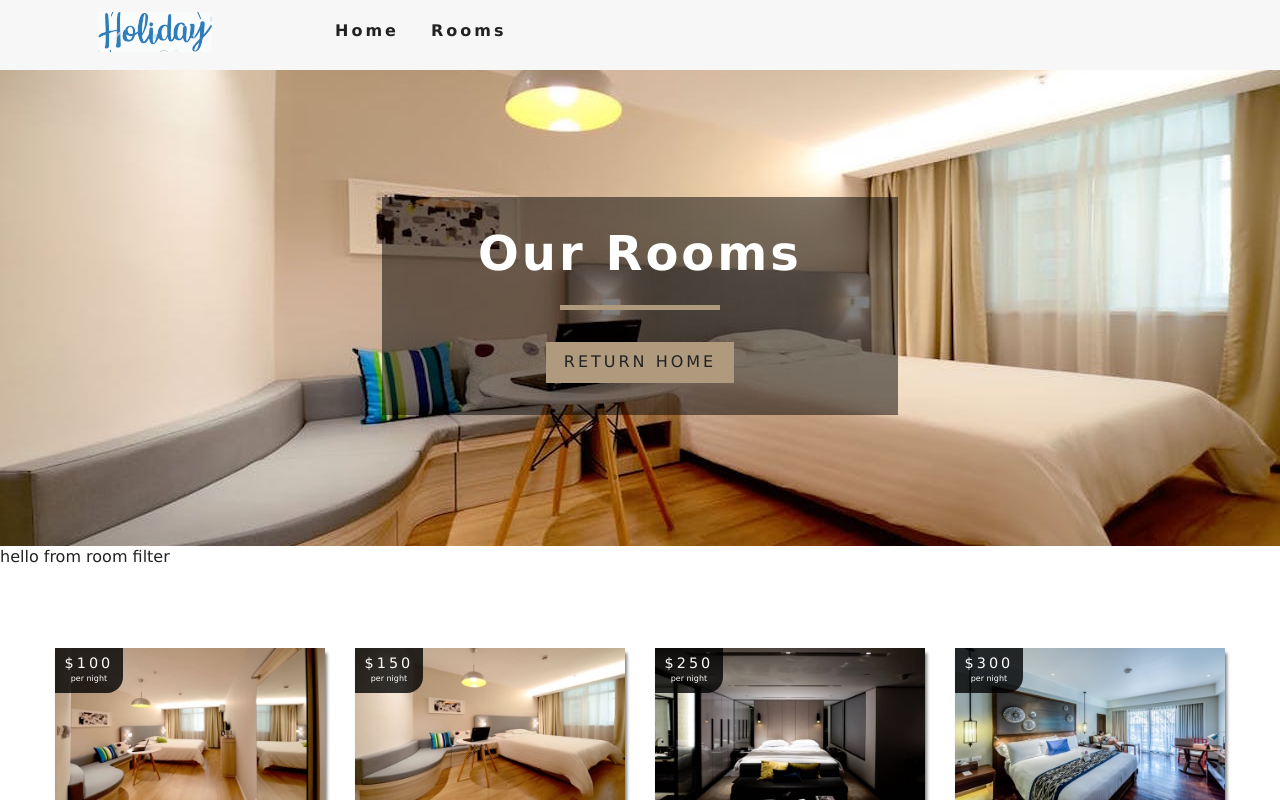
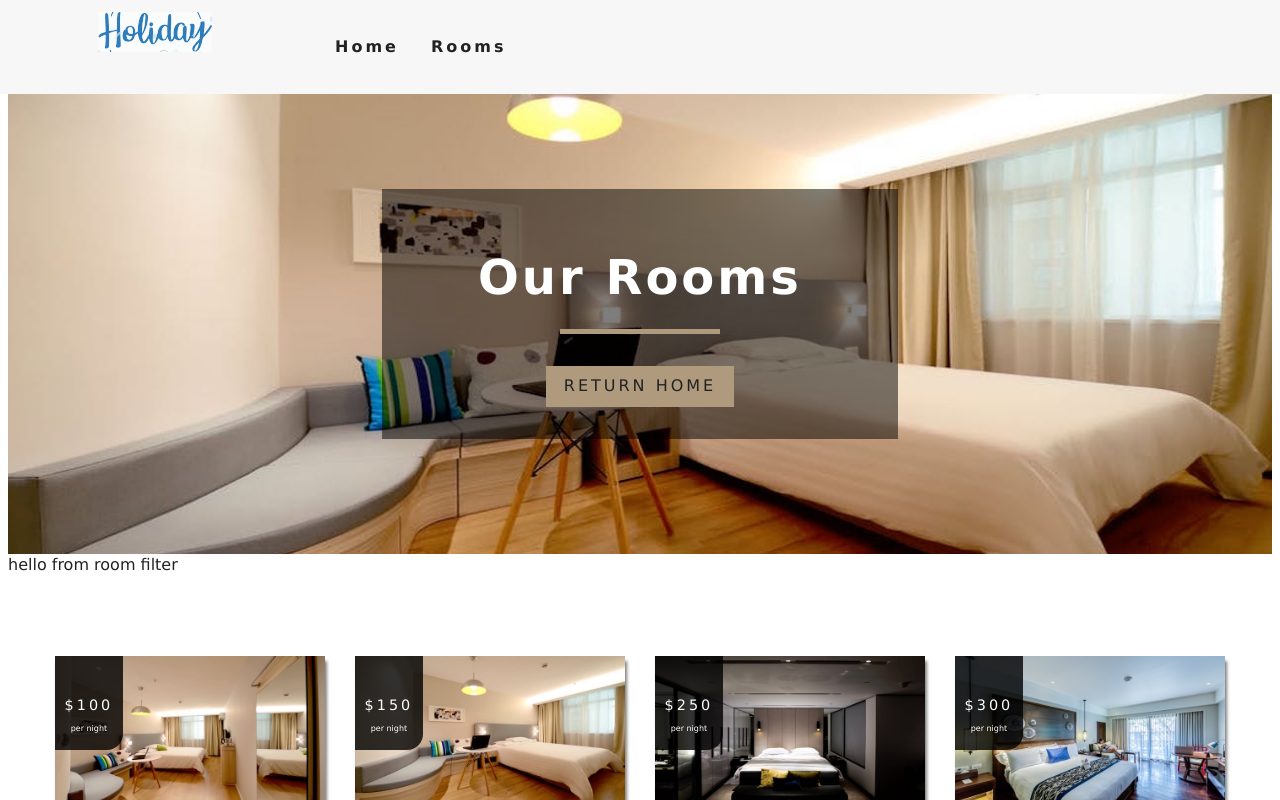
Before and after one commit to sagar-siwakoti/holiday-ui, a React (Create React App) app: page /rooms in a window 1280 px wide. Shown: the top 800 px of the page. Built offline with nearby package versions, Linux system fonts and the light colour scheme.

Commit message:
updated app.css

```diff
--- a/src/App.css
+++ b/src/App.css
@@ -1,5 +1,5 @@
 * {
-  margin: 0;
+  margin: 1;
   padding: 0;
   box-sizing: border-box;
 }
```
